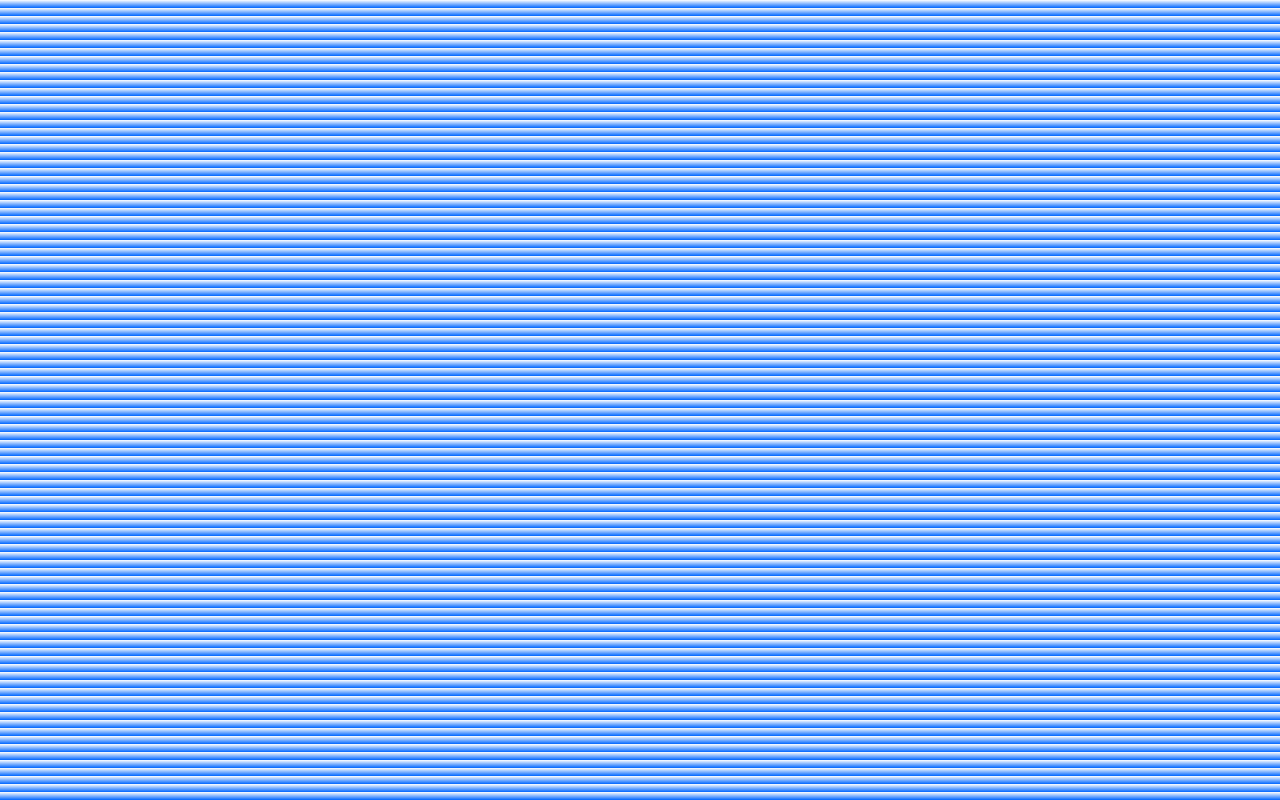
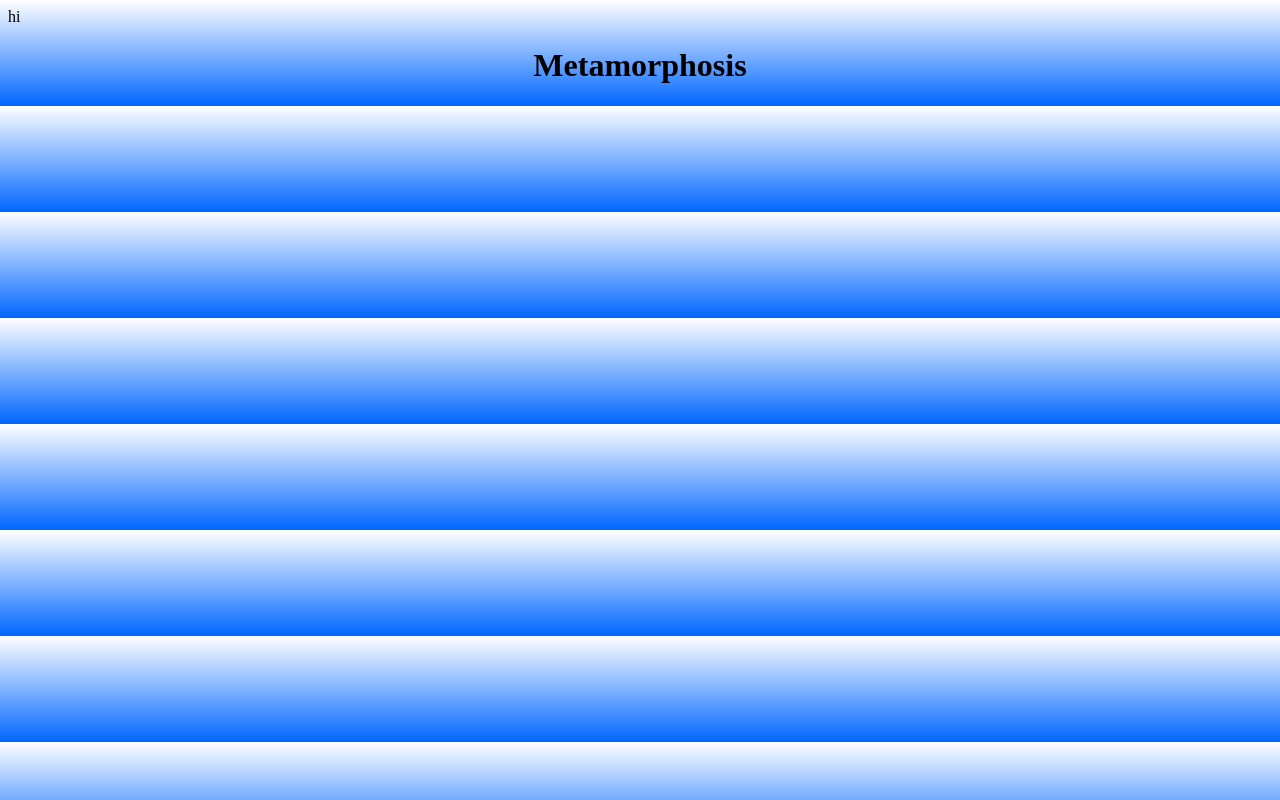
Before and after one commit to chloestingray/Butterfly, a plain HTML site: page index.html in a window 1280 px wide. Drawn offline with Linux system fonts and the light colour scheme.

Commit message:
style sheet in folder

```diff
--- /dev/null
+++ b/css/style.css
@@ -0,0 +1,9 @@
+body{
+  background: #F0FFFF;
+   background: linear-gradient(white,#0066FF);
+   height: 100%;
+}
+
+h1{
+  text-align: center;
+}
--- a/index.html
+++ b/index.html
@@ -3,12 +3,14 @@
  <head>
   <meta charset="UTF-8">
   <title>Metamorphosis</title>
-  <link rel="stylesheet" href="style.css" type="text/css">
+  <link rel="stylesheet" href="css/style.css" type="text/css">
  </head>
  <body>
-
+   hi
 <!--   div1 -- header page -->
-
+   <div class="header_page">
+     <h1>Metamorphosis</h1>
+   </div>
    <!--div2 --- eggs -->
    <!--div3 -- early life -->
    <!--div4 -- coccon -->
```
